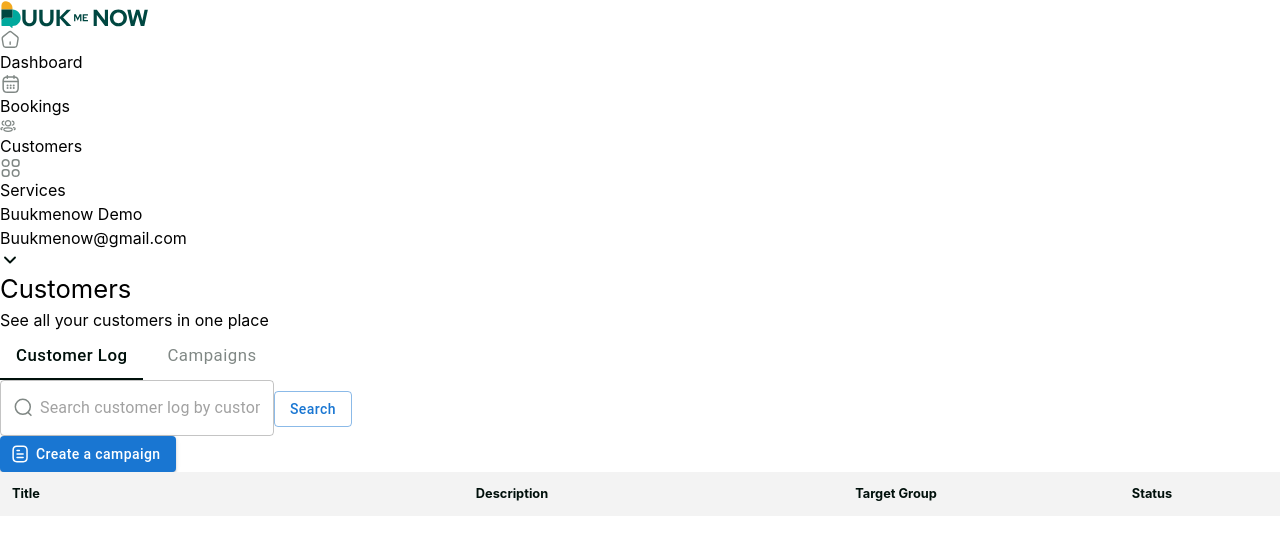
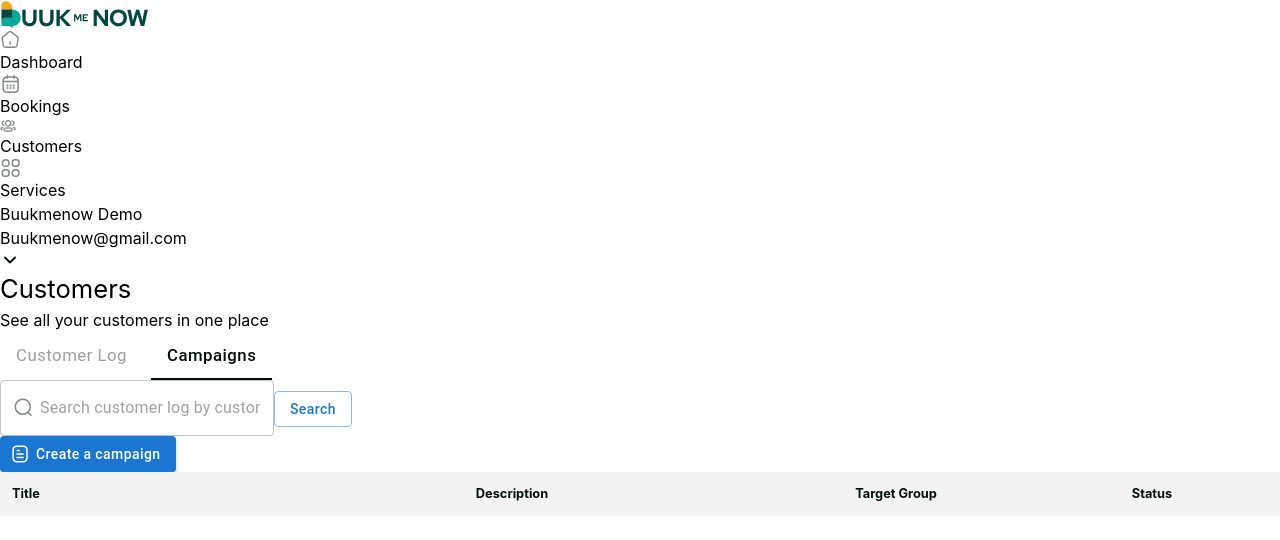
Before and after one commit to tcrz/Vibr-UI-Test, a React (Vite) app: page / in a window 1280 px wide. Shown: the top 540 px of the page. Built offline with nearby package versions, Linux system fonts and the light colour scheme.

Commit message:
set tab to 1 and disable first tab

```diff
--- a/src/pages/Customers/Customers.tsx
+++ b/src/pages/Customers/Customers.tsx
@@ -17,7 +17,7 @@ export type CampaignData = {
 }
 
 const Customers = () => {
-  const [value, setValue] = useState(0);
+  const [tab, setTab] = useState(1);
   const [open, setOpen] = useState(false)
   const pageSize = 5
   const [campaigns, setCampaigns] = useState<CampaignData[]>([])
@@ -26,7 +26,7 @@ const Customers = () => {
 
   // @ts-ignore
   const handleChange = (event: SyntheticEvent, newValue: number) => {
-    setValue(newValue);
+    setTab(newValue);
   };
 
   // For handling possible pagination
@@ -63,11 +63,11 @@ const Customers = () => {
         <AntTabs
           variant="scrollable"
           centered
-          value={value}
+          value={tab}
           onChange={handleChange}
           aria-label="basic tabs example"
         >
-          <AntTab label="Customer Log"/>
+          <AntTab disabled label="Customer Log"/>
           <AntTab label="Campaigns" />
         </AntTabs>
       </div>
```
